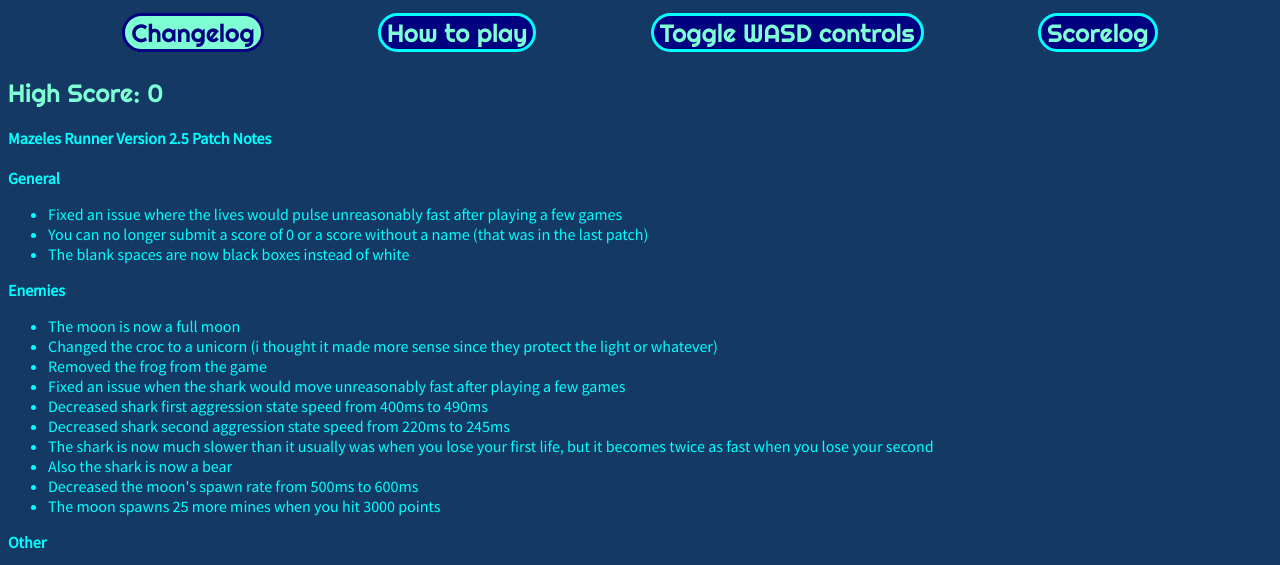
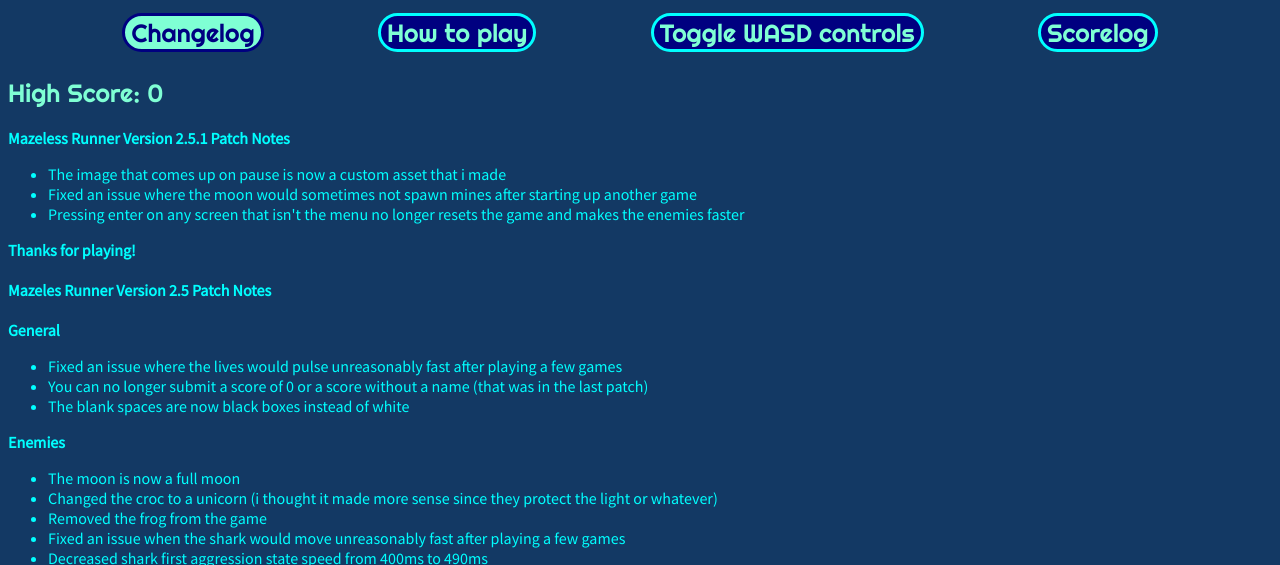
Before and after one commit to chum-bot/mazelessRunner, a plain HTML site: page index.html in a window 1280 px wide. Both pictures are taken after a click on the button "Changelog". Shown: the part 164-729 px from the top of the page. Drawn offline with Linux system fonts and the light colour scheme; no server answers; a web font is replaced by a local one.

Commit message:
Version 2.5.1

```diff
--- a/index.html
+++ b/index.html
@@ -94,6 +94,16 @@
     }
     function patchNotes() {
       document.getElementById("info").innerHTML =
+      "<b>Mazeless Runner Version 2.5.1 Patch Notes</b>"+
+      "</br>"+
+      "<ul>"+
+        "<li>The image that comes up on pause is now a custom asset that i made</li>"+
+        "<li>Fixed an issue where the moon would sometimes not spawn mines after starting up another game</li>"+
+        "<li>Pressing enter on any screen that isn't the menu no longer resets the game and makes the enemies faster</li>"+
+        "</ul>"+
+        "<b>Thanks for playing!</b>" +
+        "</br>"+
+        "</br>"+
         "<b>Mazeles Runner Version 2.5 Patch Notes</b>" +
         "</br>" +
         "</br>" +
--- a/js/gamestateShifts.js
+++ b/js/gamestateShifts.js
@@ -34,7 +34,6 @@ function ded() {
     get("everything").style.backgroundImage = "url(https://i.imgur.com/knQZJCq.jpg)";
     get("everything").style.backgroundSize = "100% 100%";
     get("everything").style.backgroundRepeat = "no-repeat";
-    get("everything").style.backgroundSize = "100% 100%";
     get("everything").style.backgroundAttachment = "fixed";
     get("output_holder").style.opacity = "0";
     get("output_holder").style.fontSize = "78%";
@@ -43,6 +42,7 @@ function ded() {
     document.removeEventListener("keydown", downOnTheKey);
     aggressionTime = 400;
     pulseSpeed = 500;
+    mineCap = 0;
     clearInterval(initPulse);
     clearInterval(cdsAndResps);
     clearInterval(buzz);
@@ -108,7 +108,8 @@ function ded() {
       case false:
         paused = true;
         gamestate = whatsAnEnum.PAUSE;
-        get("everything").style.backgroundImage = "url(https://icon-library.com/images/pause-icon-transparent/pause-icon-transparent-16.jpg)";
+        get("everything").style.backgroundImage = "url('pixil-frame-0 (3).png')";
+        get("everything").style.backgroundSize = "100% 100%";
         get("everything").style.backgroundPosition = "center";
         get("everything").style.backgroundRepeat = "no-repeat";
         get("everything").style.backgroundAttachment = "fixed";
--- a/js/main.js
+++ b/js/main.js
@@ -32,7 +32,7 @@ document.addEventListener("keydown", shiftsInGS);
 function shiftsInGS() {
   switch (event.keyCode) {
     case 13:
-      if (gamestate != whatsAnEnum.GAMEOVER) {
+      if (gamestate == whatsAnEnum.MENU) {
         startup();
       }
       break;
```
Also changed, not shown: pixil-frame-0 (3).png (added).
